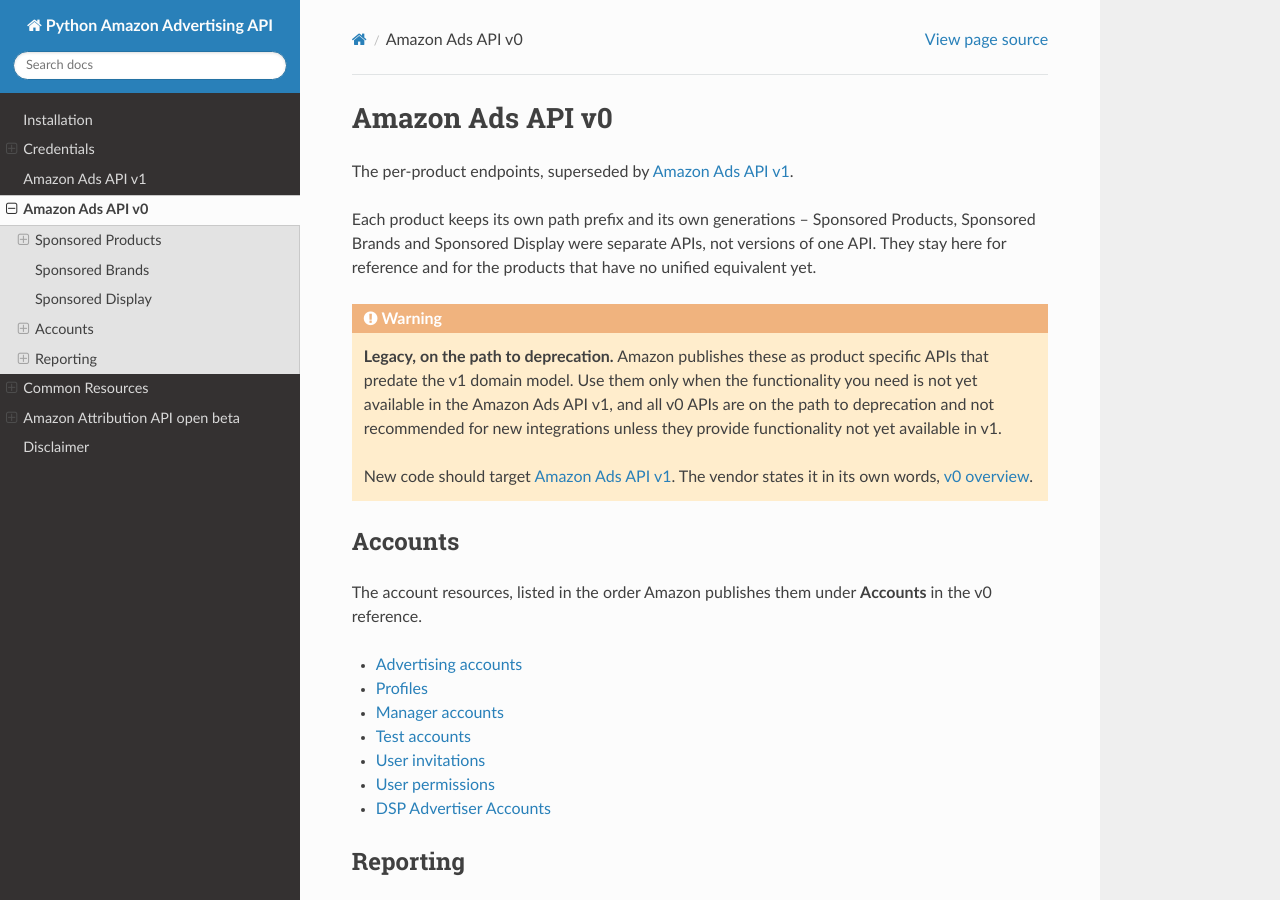
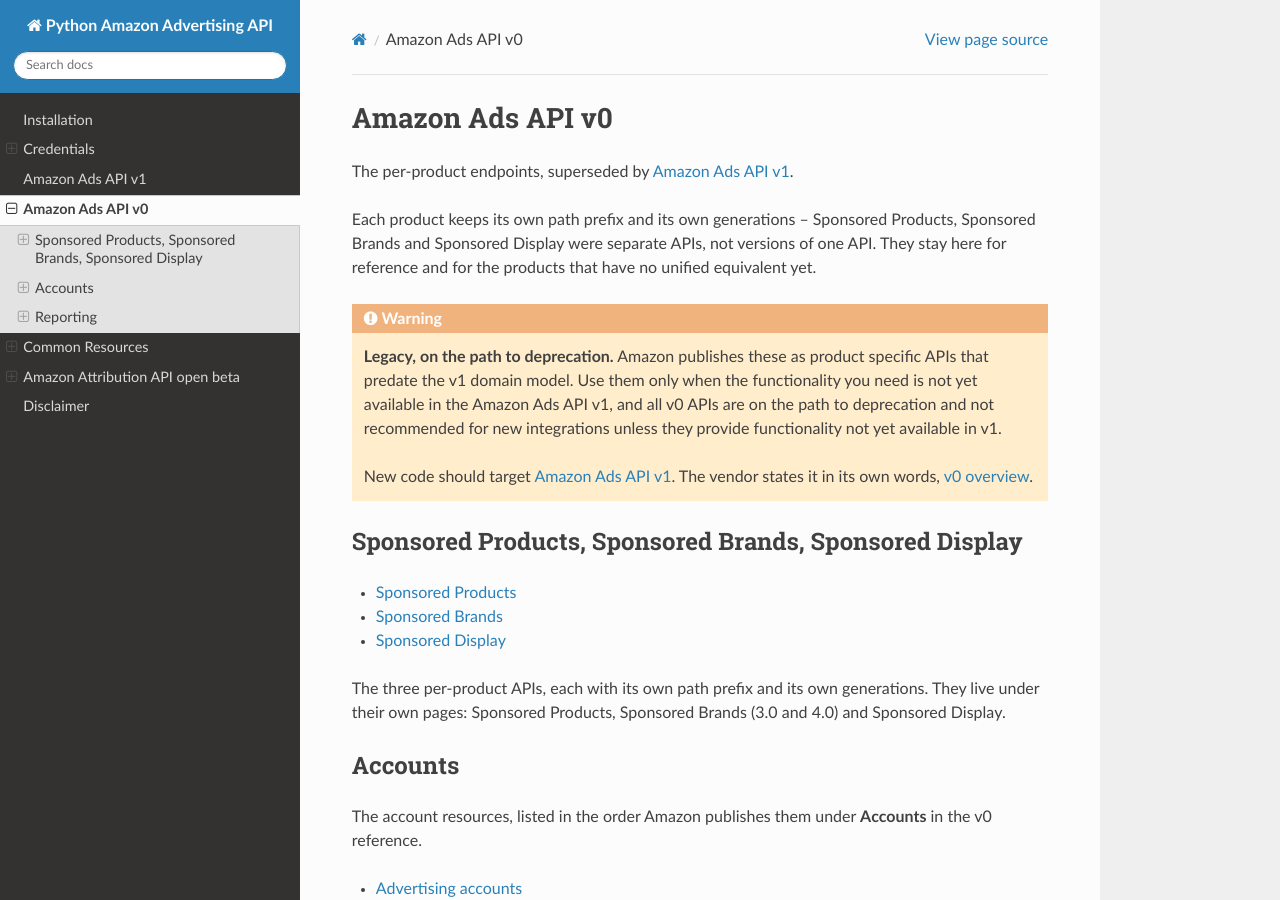
Before and after one commit to denisneuf/python-amazon-ad-api, a Sphinx documentation site: the page built from docs/v0.rst, in a window 1280 px wide and 900 px high. Built offline with Sphinx 7.4.7 and the Read the Docs theme 3.1.0, drawn with Linux system fonts in a browser that asks for light colours.

Commit message:
docs(v0): list the three per-product APIs beside Accounts and Reporting

```diff
--- a/docs/v0.rst
+++ b/docs/v0.rst
@@ -18,15 +18,22 @@ no unified equivalent yet.
 
     New code should target :doc:`v1`. The vendor states it in its own words, `v0 overview`_.
 
+
+.. _`v0 overview`: https://advertising.amazon.com/API/docs/en-us/reference/v0-overview
+
+Sponsored Products, Sponsored Brands, Sponsored Display
+-------------------------------------------------------
+
 .. toctree::
     :maxdepth: 1
-    :hidden:
 
     sp
     sb
     sd
 
-.. _`v0 overview`: https://advertising.amazon.com/API/docs/en-us/reference/v0-overview
+The three per-product APIs, each with its own path prefix and its own
+generations. They live under their own pages: Sponsored Products, Sponsored
+Brands (3.0 and 4.0) and Sponsored Display.
 
 Accounts
 --------
```
